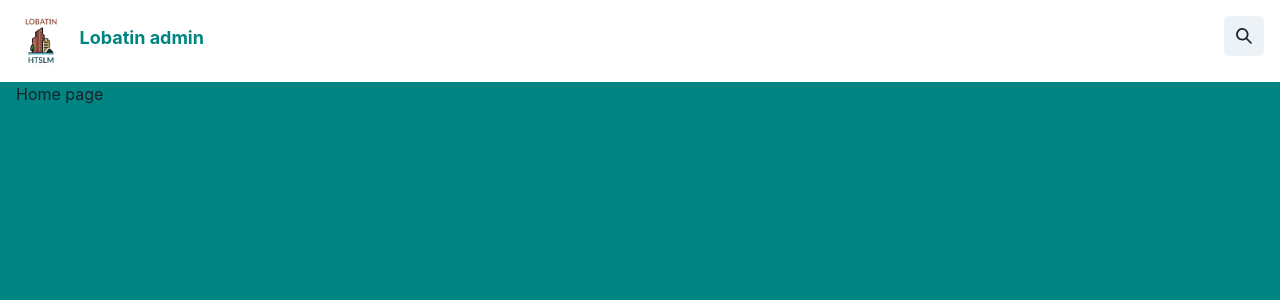
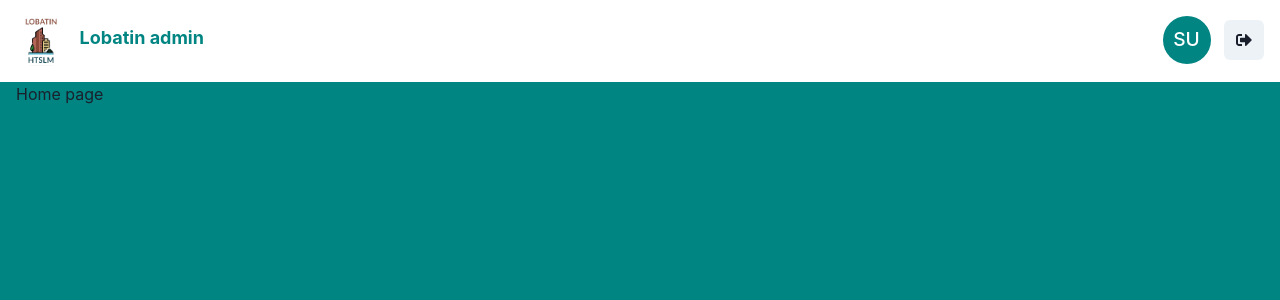
Before and after one commit to Essimbi/lobatin-admin, a React (Create React App) app: page /home in a window 1280 px wide. Shown: the top 300 px of the page. Built offline with nearby package versions, Linux system fonts and the light colour scheme; sample sign-in values are in the browser's storage.

Commit message:
Mise à jour de la nav

```diff
--- a/package.json
+++ b/package.json
@@ -7,12 +7,16 @@
     "@chakra-ui/react": "^2.8.2",
     "@emotion/react": "^11.13.3",
     "@emotion/styled": "^11.13.0",
+    "@fortawesome/fontawesome-svg-core": "^6.6.0",
+    "@fortawesome/free-solid-svg-icons": "^6.6.0",
+    "@fortawesome/react-fontawesome": "^0.2.2",
     "@testing-library/jest-dom": "^5.17.0",
     "@testing-library/react": "^13.4.0",
     "@testing-library/user-event": "^13.5.0",
     "framer-motion": "^11.3.30",
     "react": "^18.3.1",
     "react-dom": "^18.3.1",
+    "react-icons": "^5.3.0",
     "react-router-dom": "^6.26.1",
     "react-scripts": "5.0.1",
     "web-vitals": "^2.1.4"
--- a/src/Pages/Login/index.jsx
+++ b/src/Pages/Login/index.jsx
@@ -51,7 +51,8 @@ const Login = () => {
       }
       const datas = await response.json();
       localStorage.setItem('labatin_admin_access_token', JSON.stringify(datas.data.access_token));
-      localStorage.setItem('labatin_admin_info', datas.data.user._id);
+      localStorage.setItem('labatin_admin_id', datas.data.user._id);
+      localStorage.setItem('labatin_admin_info', JSON.stringify(datas.data.user));
       window.location.href = '/home';
     } catch (error) {
       console.error('Error:', error.message);
--- a/src/components/Nav/index.jsx
+++ b/src/components/Nav/index.jsx
@@ -1,7 +1,13 @@
-import { Box, Img, IconButton } from '@chakra-ui/react'
-import { SearchIcon } from '@chakra-ui/icons'
+import { Box, Img, IconButton, Avatar } from '@chakra-ui/react'
 import logo from '../../images/logo.png'
+import { FaSignOutAlt } from 'react-icons/fa';
 const Nav = () => {
+    const logout = () => {
+        localStorage.clear();
+        window.location.href = '/';
+    };
+    const user = JSON.parse(localStorage.getItem('labatin_admin_info'))
+    const userName = user.name +" "+ user.secname
   return (
     <div>
         <Box bg='white' w='100%' p={4} display='flex' justifyContent='space-between'>
@@ -10,7 +16,8 @@ const Nav = () => {
                 <h1 style={{ fontSize: '18px', fontWeight: 'bold', color: '#008582', marginTop: '1vh' }}>Lobatin admin</h1>
             </div>
             <div>
-                <IconButton aria-label='Search database' icon={<SearchIcon />} />
+                <Avatar name={userName} size='md' bg='#008582' color='white'/>&nbsp; &nbsp;
+                <IconButton aria-label='Search database' icon={<FaSignOutAlt />} mt={1} onClick={logout}/>
             </div>
         </Box>
     </div>
```
Also changed, not shown: 1 other file (tests, documents, lock files or other folders).
